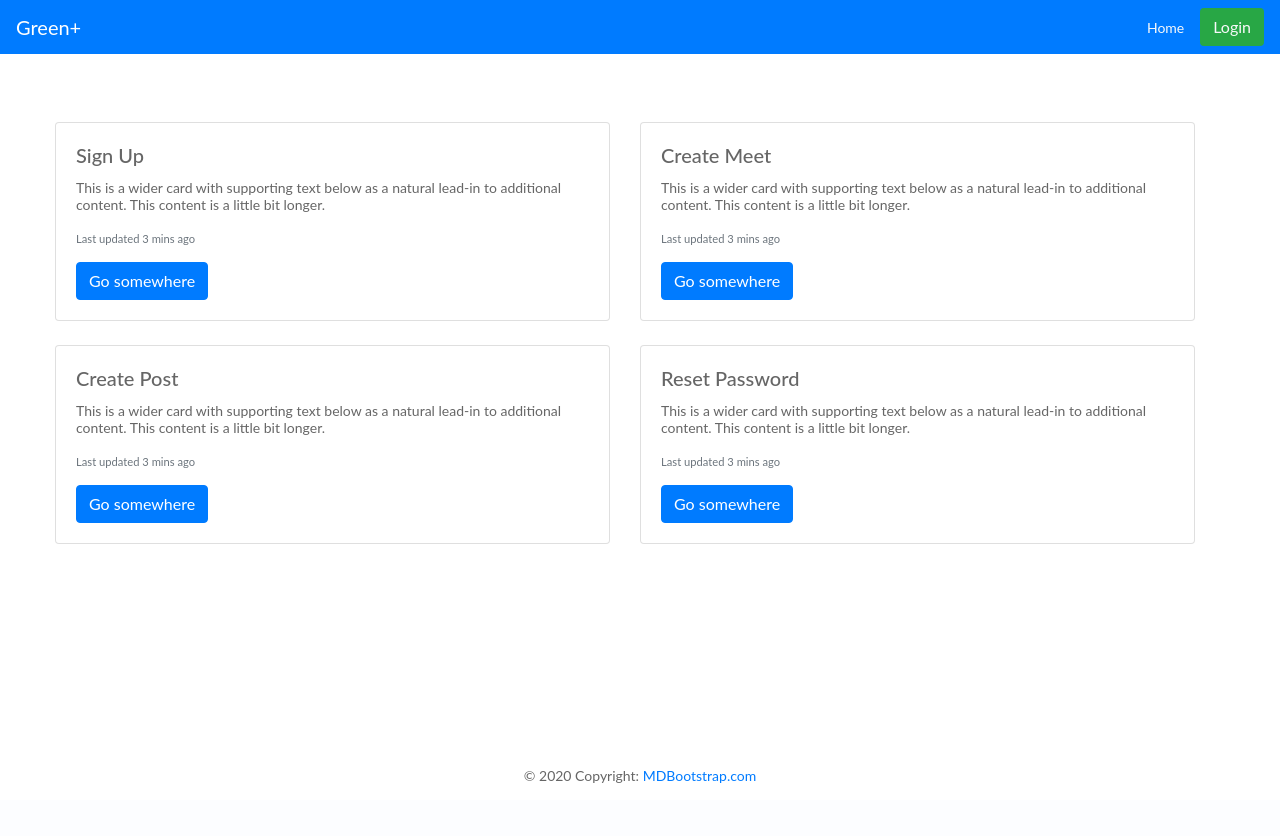
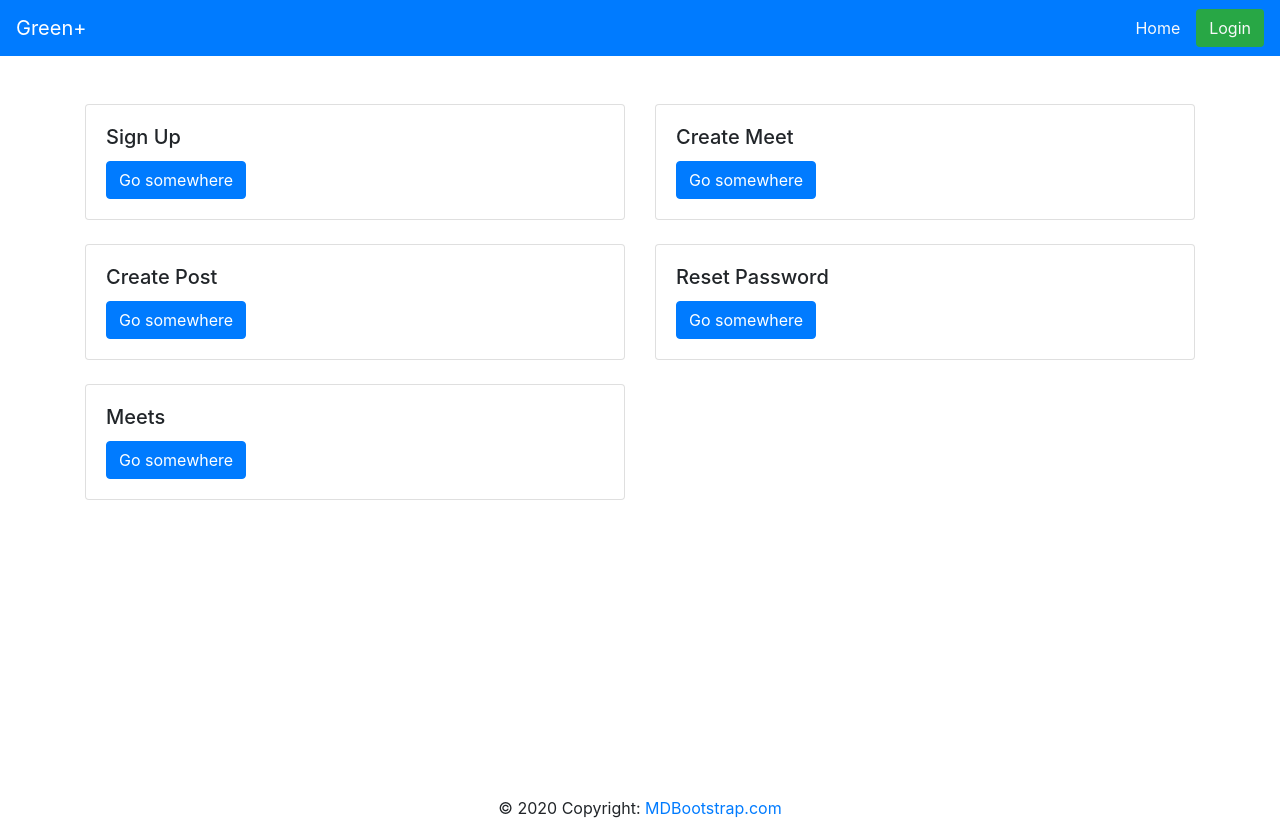
Before and after one commit to lyf2000/green-, a Django app: page / in a window 1280 px wide. Before the commit the page ends 783 px from the top, so only its background shows below. Run offline with Django 3.2, Linux system fonts and the light colour scheme; parts of the project's set-up code (start-up, migrations or seed data) failed here and were passed over; some libraries are stand-ins or nearby versions.

Commit message:
meet list

```diff
--- a/backend/blog/tasks.py
+++ b/backend/blog/tasks.py
@@ -18,6 +18,7 @@
         context = {
             'username': user.username,
             'meet_date': meet.meet_date.strftime('%d/%m/%Y %H:%M'),
+            'title': meet.title
         }
         send_message.delay('blog/meeting_remind.html', context, mail_subject, user.email)
 
--- a/backend/blog/templates/blog/meeting_remind.html
+++ b/backend/blog/templates/blog/meeting_remind.html
@@ -1,4 +1,4 @@
 {% autoescape off %}
-    <h1>Meting time</h1>
-    <h2>Hi {{ user.username }} don not forget about meeting at {{ meet_date }}</h2>
+    <h1>Meeeeeeting time</h1>
+    <h2>Hi {{ user.username }} do not forget about meeting {{ title }} at {{ meet_date }}</h2>
 {% endautoescape %}
--- a/backend/blog/urls.py
+++ b/backend/blog/urls.py
@@ -1,10 +1,12 @@
 from django.urls import path
 
-from .views import meet_create, post_create
+from .views import meet_create, post_create, meet_detail, MeetListView
 
 app_name = 'blog'
 
 urlpatterns = [
-    path('meet/create', meet_create, name='meet-create'),
-    path('post/create/', post_create, name='post-create')
+    path('meets/create', meet_create, name='meet-create'),
+    path('meets/<int:pk>/', meet_detail, name='meet-detail'),
+    path('meets/', MeetListView.as_view(), name='meet-list'),
+    path('posts/create/', post_create, name='post-create'),
 ]
--- a/backend/templates/base.html
+++ b/backend/templates/base.html
@@ -27,15 +27,13 @@
 
 {% include 'header.html' %}
 
-<div class="container">
+<div class="container" style="min-height:700px">
 
     {% block content %}{% endblock %}
 
 </div>
 
 {% include 'footer.html' %}
-
-
 
 
 <script>
--- a/backend/templates/footer.html
+++ b/backend/templates/footer.html
@@ -1,15 +1,6 @@
 {% load static %}
 
-{#<style>#}
-{#    footer {#}
-{#    position: fixed;#}
-{#    height: 100px;#}
-{#    bottom: 0;#}
-{#    width: 100%;#}
-{#}#}
-{#</style>#}
-
-<footer class="page-footer font-small blue fixed-bottom">
+<footer class="page-footer font-small blue">
 
   <!-- Copyright -->
   <div class="footer-copyright text-center py-3">© 2020 Copyright:
--- a/backend/templates/home.html
+++ b/backend/templates/home.html
@@ -1,4 +1,4 @@
-{% extends 'index.html' %}
+{% extends 'base.html' %}
 
 {% block content %}
 
@@ -10,9 +10,9 @@
 
                 <div class="card-body">
                     <h5 class="card-title">Sign Up</h5>
-                    <p class="card-text">This is a wider card with supporting text below as a natural lead-in to
-                        additional content. This content is a little bit longer.</p>
-                    <p class="card-text"><small class="text-muted"> Last updated 3 mins ago</small></p>
+{#                    <p class="card-text">This is a wider card with supporting text below as a natural lead-in to#}
+{#                        additional content. This content is a little bit longer.</p>#}
+{#                    <p class="card-text"><small class="text-muted"> Last updated 3 mins ago</small></p>#}
                     <a href="{% url 'users:signup' %}"
                        class="btn btn-primary stretched-link">Go somewhere</a>
                 </div>
@@ -23,9 +23,9 @@
 
                 <div class="card-body">
                     <h5 class="card-title">Create Meet</h5>
-                    <p class="card-text">This is a wider card with supporting text below as a natural lead-in to
-                        additional content. This content is a little bit longer.</p>
-                    <p class="card-text"><small class="text-muted"> Last updated 3 mins ago</small></p>
+{#                    <p class="card-text">This is a wider card with supporting text below as a natural lead-in to#}
+{#                        additional content. This content is a little bit longer.</p>#}
+{#                    <p class="card-text"><small class="text-muted"> Last updated 3 mins ago</small></p>#}
                     <a href="{% url 'blog:meet-create' %}"
                        class="btn btn-primary stretched-link">Go somewhere</a>
                 </div>
@@ -36,9 +36,9 @@
 
                 <div class="card-body">
                     <h5 class="card-title">Create Post</h5>
-                    <p class="card-text">This is a wider card with supporting text below as a natural lead-in to
-                        additional content. This content is a little bit longer.</p>
-                    <p class="card-text"><small class="text-muted"> Last updated 3 mins ago</small></p>
+{#                    <p class="card-text">This is a wider card with supporting text below as a natural lead-in to#}
+{#                        additional content. This content is a little bit longer.</p>#}
+{#                    <p class="card-text"><small class="text-muted"> Last updated 3 mins ago</small></p>#}
                     <a href="{% url 'blog:post-create' %}"
                        class="btn btn-primary stretched-link">Go somewhere</a>
                 </div>
@@ -49,10 +49,23 @@
 
                 <div class="card-body">
                     <h5 class="card-title">Reset Password</h5>
-                    <p class="card-text">This is a wider card with supporting text below as a natural lead-in to
-                        additional content. This content is a little bit longer.</p>
-                    <p class="card-text"><small class="text-muted"> Last updated 3 mins ago</small></p>
+{#                    <p class="card-text">This is a wider card with supporting text below as a natural lead-in to#}
+{#                        additional content. This content is a little bit longer.</p>#}
+{#                    <p class="card-text"><small class="text-muted"> Last updated 3 mins ago</small></p>#}
                     <a href="{% url 'users:reset' %}"
+                       class="btn btn-primary stretched-link">Go somewhere</a>
+                </div>
+            </div>
+        </div>
+        <div class="col-sm-6 mt-4">
+            <div class="card  h-100">
+
+                <div class="card-body">
+                    <h5 class="card-title">Meets</h5>
+{#                    <p class="card-text">This is a wider card with supporting text below as a natural lead-in to#}
+{#                        additional content. This content is a little bit longer.</p>#}
+{#                    <p class="card-text"><small class="text-muted"> Last updated 3 mins ago</small></p>#}
+                    <a href="{% url 'blog:meet-list' %}"
                        class="btn btn-primary stretched-link">Go somewhere</a>
                 </div>
             </div>
```
Also changed, not shown: backend/blog/models.py (+9 -0 lines), backend/blog/templates/blog/map_test.html (deleted, +0 -43 lines), backend/blog/templates/blog/meet_list.html (added, +22 -0 lines), backend/blog/views.py (+12 -4 lines). Lines whose indentation alone changed are shown as unchanged.
